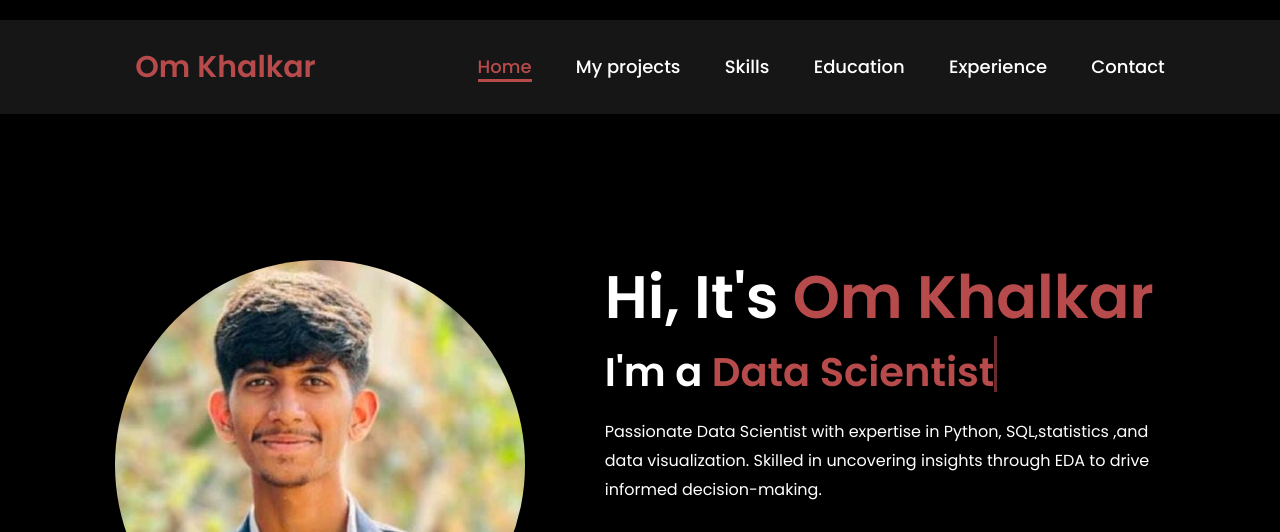
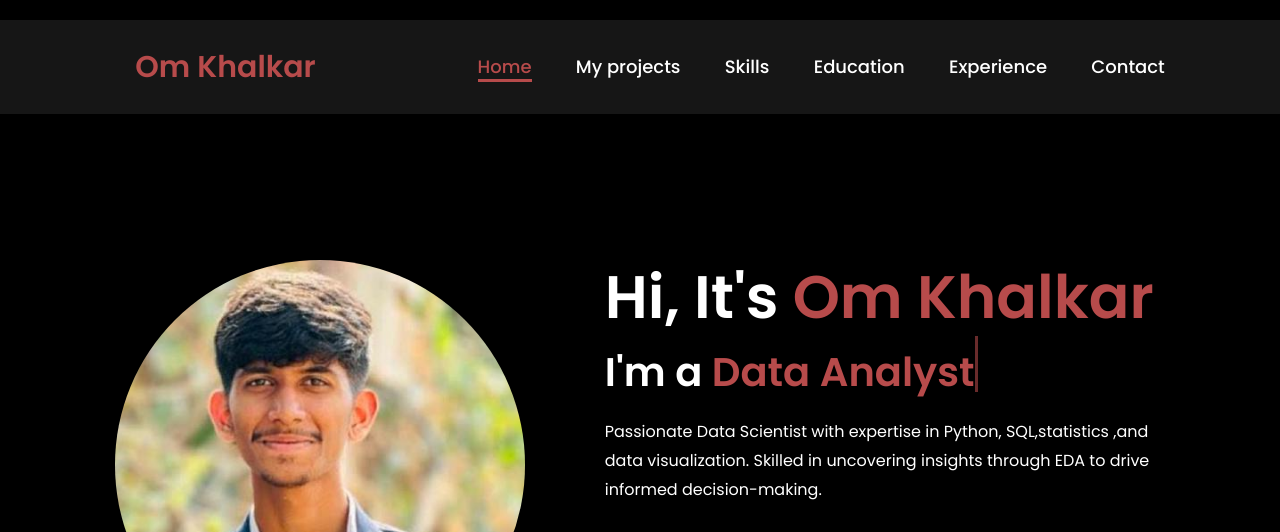
Before and after one commit to omiii7/portfoliomii, a plain HTML site: page portfoliomii/index.html in a window 1280 px wide. Shown: the top 532 px of the page. Drawn offline with Linux system fonts and the light colour scheme.

Commit message:
Update index.html

```diff
--- a/portfoliomii/index.html
+++ b/portfoliomii/index.html
@@ -30,7 +30,7 @@
         </div>
         <div class="home-content">
             <h1>Hi, It's <span>Om Khalkar</span></h1>
-            <h3 class="typing-text">I'm a <span>Data Scientist</span></h3>
+            <h3 class="typing-text">I'm a <span>Data Analyst</span></h3>
             <p>Passionate Data Scientist with expertise in Python, SQL,statistics ,and data visualization. Skilled in uncovering insights through EDA to drive informed decision-making.</p>
             <div class="social-icons">
                 <a href="https://www.linkedin.com/in/om-khalkar-70800b245/" target="_blank"><i class="fa-brands fa-linkedin"></i></a>
```
